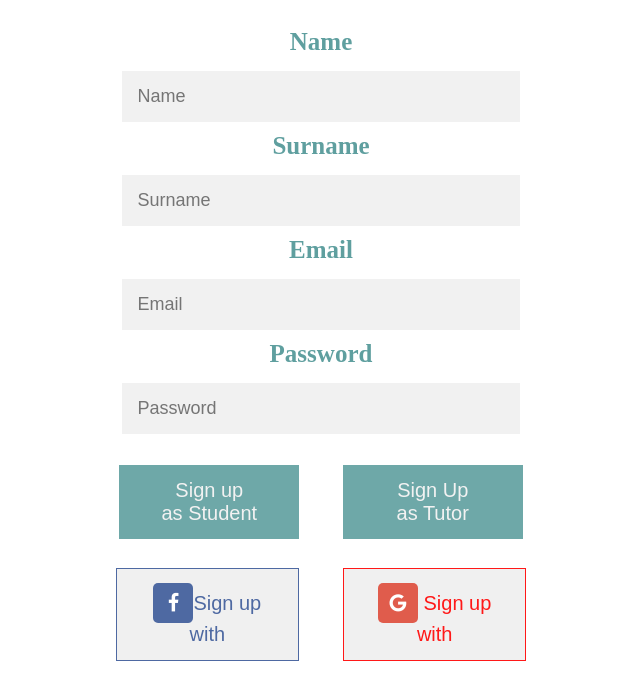
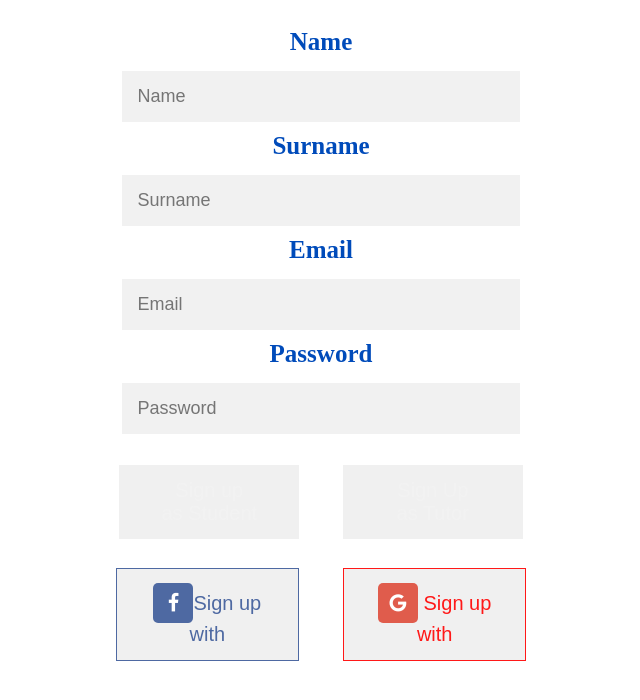
Before and after one commit to IlahaM/MIT_GSL, a PHP site: page /signup.html in a window 1280 px wide. Shown: the top 700 px of the page, without its empty margins (319-959 px from the left). Run offline with PHP 8.4, Linux system fonts and the light colour scheme.

Commit message:
Update signup.css

```diff
--- a/signup.css
+++ b/signup.css
@@ -33,13 +33,16 @@
     padding: 13px;
 }
 body{
-    color: #5F9F9F;
+    color: #004BBA;
     font-size: 25px;
     background-color: white;
 }
+.signupbtnT{
+    background-color: red;
 
-.signupbtn, .cancelbtn{
-    background-color: #5F9F9F;
+}
+.signupbtnSt{
+    background-color: green;
 }
 button {
     padding: 14px 20px;
```
